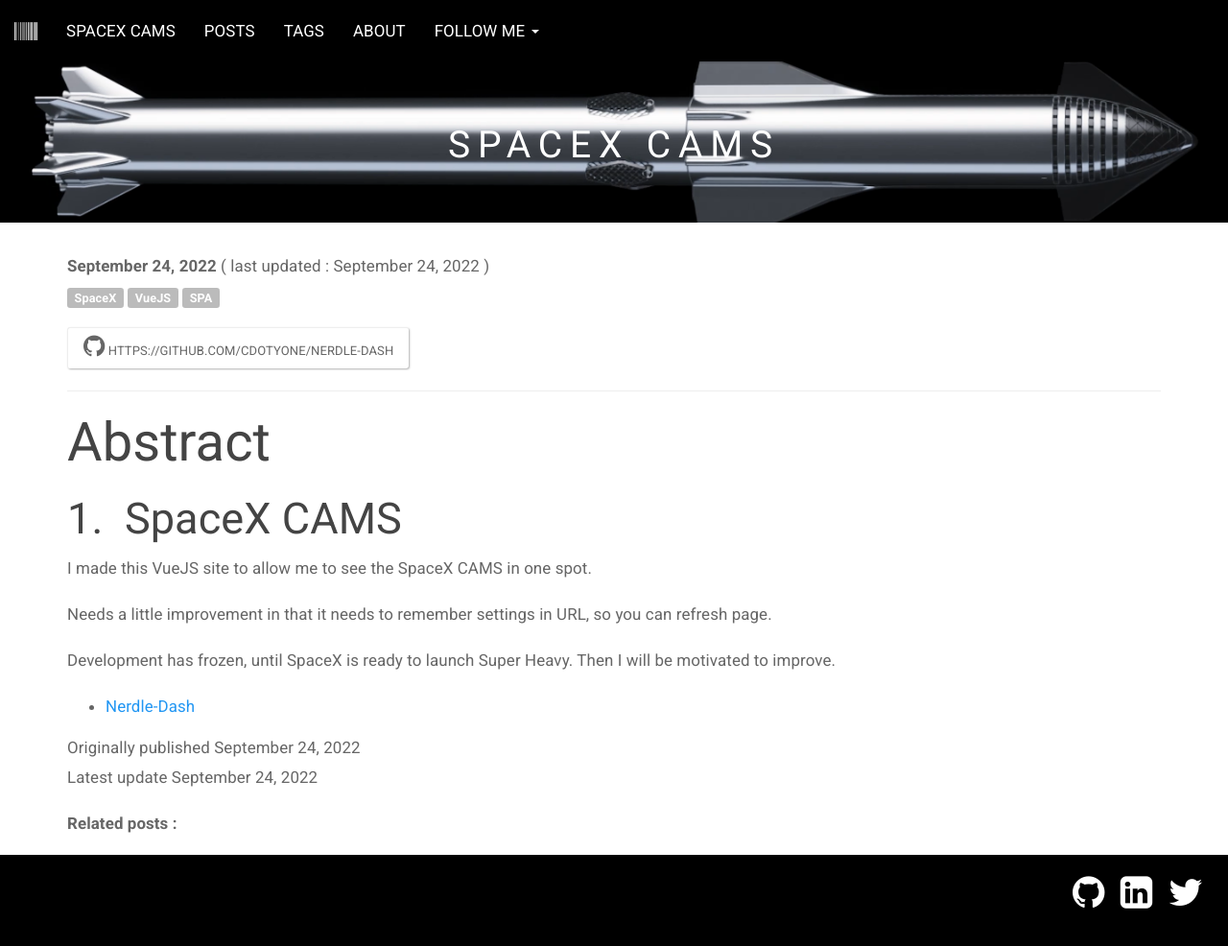
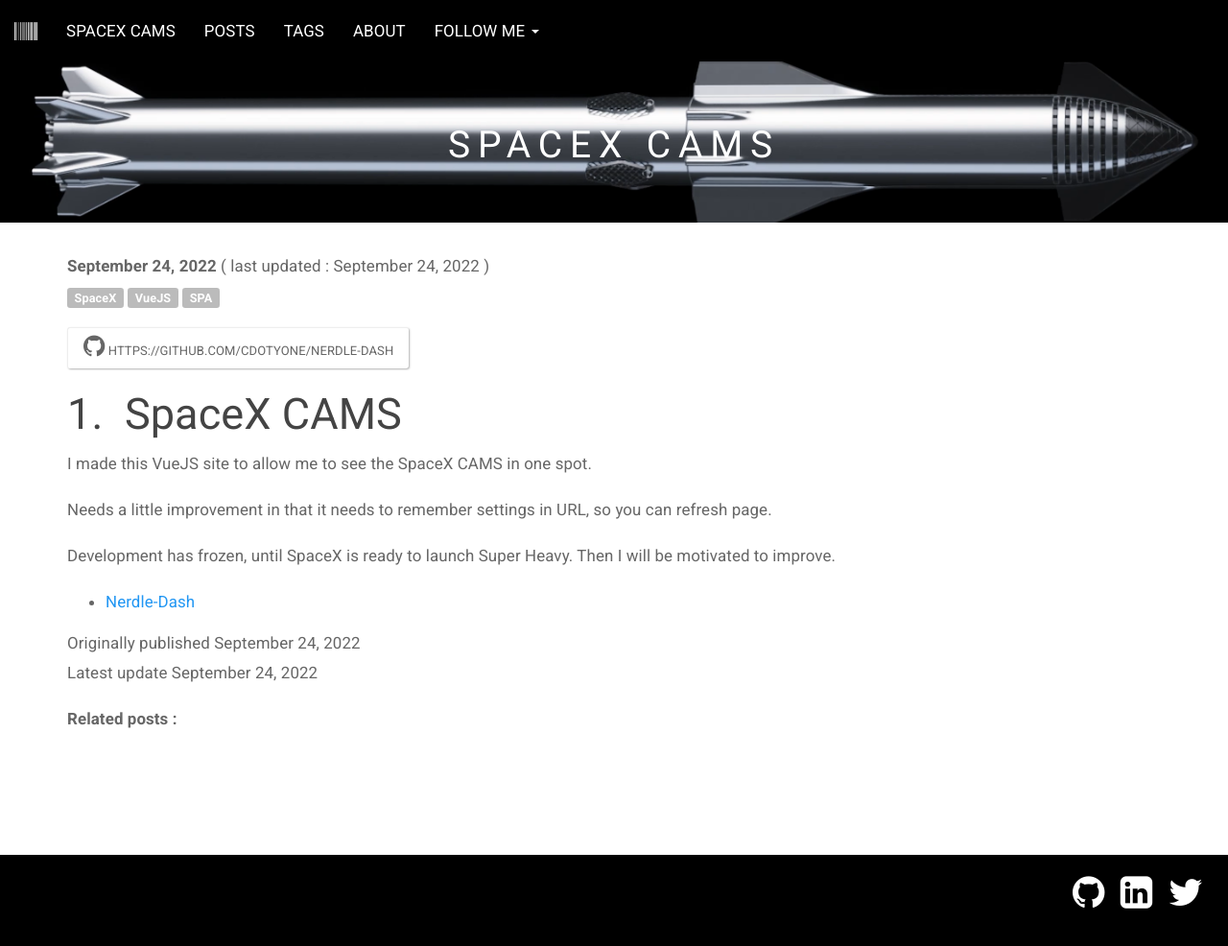
Before and after one commit to cdotyone/cdotyone.github.io, a Jekyll site: the page built from _posts/2020-09-24-test.md, in a window 1280 px wide and 995 px high. Shown: the top 986 px of the window at 96% size. Built offline with Jekyll 4.4.1, drawn with Linux system fonts in a browser that asks for light colours.

Commit message:
make it mine

```diff
--- a/_layouts/default.html
+++ b/_layouts/default.html
@@ -20,12 +20,9 @@
 			</a>
 	</p>
 	{% endif %}
-	<hr>
-	<h1>Abstract</h1>
 	{% endif %}
 
 	{{ content }}
-
 
 	{% if page.id %}
 	<p>Originally published {{ page.published | date: '%B %d, %Y' }}
```
